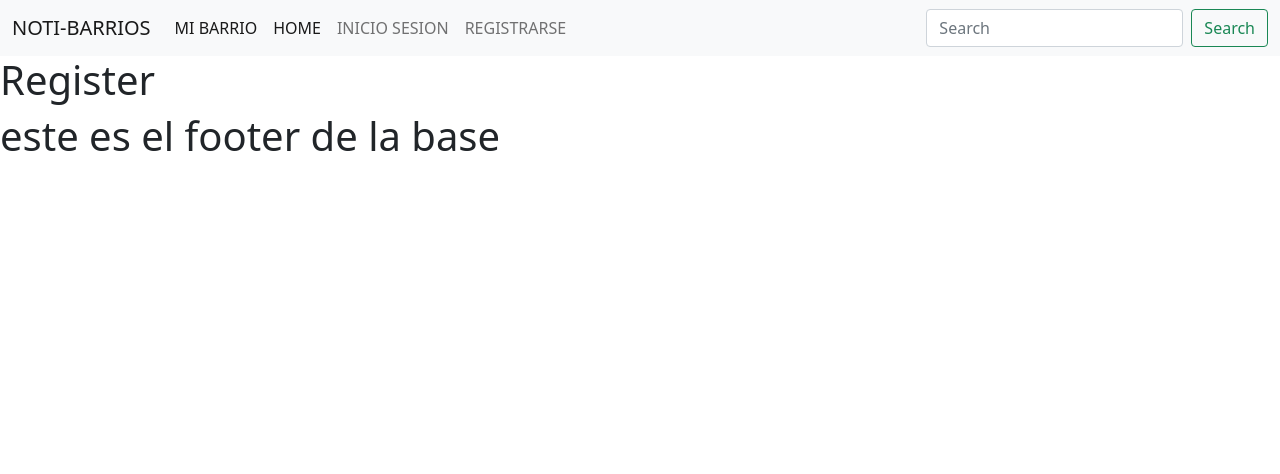
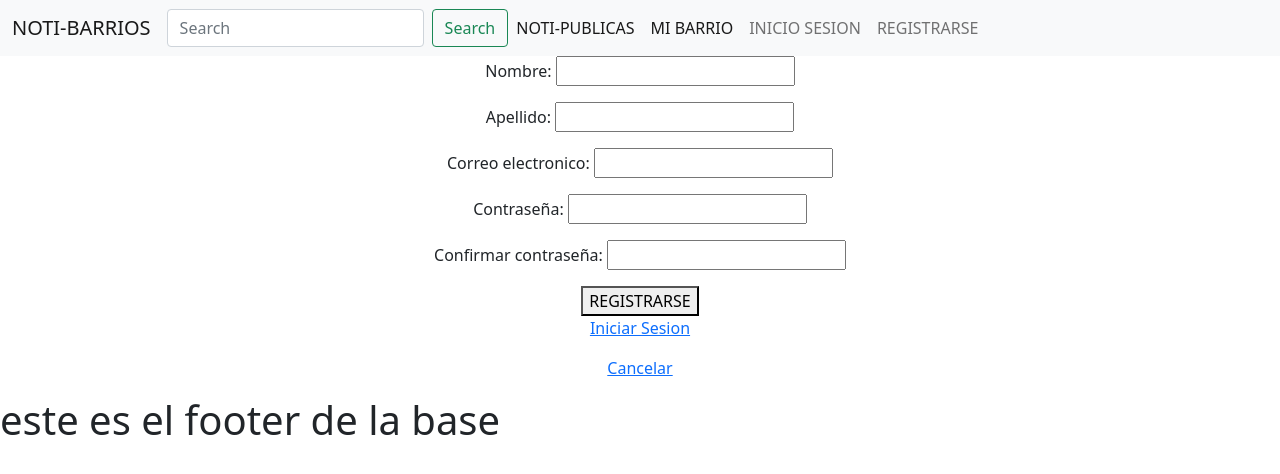
Before and after one commit to PedroFassanelli/TP_IW_2022, a Django app: page /register/ in a window 1280 px wide. Shown: the top 474 px of the page. Run offline with Django 4.2, Linux system fonts and the light colour scheme.

Commit message:
Muchos cambios, falta terminar.

```diff
--- a/NotiBarrio/NotiBarrio/urls.py
+++ b/NotiBarrio/NotiBarrio/urls.py
@@ -22,7 +22,8 @@ urlpatterns = [
     path('accounts/', include('django.contrib.auth.urls')),
     path('', views.homepage, name='homepage'),
     path('mibarrio/', views.mibarrio, name='mibarrio'),
-    #path('login/', views.login, name='login'),
+    path('notipublicas/', views.notipublicas, name='notipublicas'),
+    path('login/', views.login, name='login'),
     path('register/', views.register, name='register'),
     path('nuevapublicacion/', views.nuevaPublicacion, name='nuevapublicacion'),
 ]
--- a/NotiBarrio/sitio/forms.py
+++ b/NotiBarrio/sitio/forms.py
@@ -3,16 +3,16 @@ from sitio.models import *
 from django.core.exceptions import ValidationError
 
 class FromCrearUsuario(forms.Form):
-    firs_name = forms.CharField(max_length= 15)
-    last_name = forms.CharField(max_length= 25)
-    email = forms.EmailField(max_length= 50)
-    password = forms.CharField(widget=forms.PasswordInput())
-    password2 = forms.CharField(widget=forms.PasswordInput())
+    firs_name = forms.CharField(max_length= 15, label='Nombre')
+    last_name = forms.CharField(max_length= 25, label='Apellido')
+    email = forms.EmailField(max_length= 50, label='Correo electronico')
+    password = forms.CharField(widget=forms.PasswordInput(), label='Contraseña')
+    password2 = forms.CharField(widget=forms.PasswordInput(), label='Confirmar contraseña')
     born = forms.DateField
 
     '''Validaciones'''
     def clean_password2(self):
-        password = self.cleaned_data['password1']
+        password = self.cleaned_data['password']
         password2 = self.cleaned_data['password2']
 
         if password != password2:
@@ -27,8 +27,10 @@ class FromCrearUsuario(forms.Form):
             raise forms.ValidationError('El Email elegido ya esta en uso.')
         return email
 
-'''class FromLogin(forms.Form):
-    pass
+class FromLogin(forms.Form):
+    email = forms.EmailField(max_length= 50, label='Correo electronico')
+    password = forms.CharField(widget=forms.PasswordInput(), label='Contraseña')
 
-class FromNuevaPublicacion(forms.From):
+
+'''class FromNuevaPublicacion(forms.From):
     pass'''
--- a/NotiBarrio/sitio/templates/base.html
+++ b/NotiBarrio/sitio/templates/base.html
@@ -6,40 +6,38 @@
         <meta name="viewport" content="width=device-width, initial-scale=1">
         <title>{% block namepage %}{% endblock %}</title>
         <link href="https://cdn.jsdelivr.net/npm/bootstrap@5.0.2/dist/css/bootstrap.min.css" rel="stylesheet" integrity="sha384-EVSTQN3/azprG1Anm3QDgpJLIm9Nao0Yz1ztcQTwFspd3yD65VohhpuuCOmLASjC" crossorigin="anonymous">
-
     </head>
     <body>
         <!-- Inicio Header Menu area -->
         <header>
             <nav class="navbar navbar-expand-lg navbar-light bg-light">
                 <div class="container-fluid">
-                  <a class="navbar-brand" href="#">NOTI-BARRIOS</a>
+                  <a class="navbar-brand" href="{% url 'homepage' %}">NOTI-BARRIOS</a>
                   <button class="navbar-toggler" type="button" data-bs-toggle="collapse" data-bs-target="#navbarSupportedContent" aria-controls="navbarSupportedContent" aria-expanded="false" aria-label="Toggle navigation">
                     <span class="navbar-toggler-icon"></span>
                   </button>
                   <div class="collapse navbar-collapse" id="navbarSupportedContent">
+                    <form class="d-flex">
+                      <input class="form-control me-2" type="search" placeholder="Search" aria-label="Search">
+                      <button class="btn btn-outline-success" type="submit">Search</button>
+                    </form>
                     <ul class="navbar-nav me-auto mb-2 mb-lg-0">
                       <li class="nav-item">
-                        <a class="nav-link active" aria-current="page" href="{% url 'mibarrio' %}">MI BARRIO</a>
+                        <a class="nav-link active" aria-current="page" href="{% url 'notipublicas' %}">NOTI-PUBLICAS</a>
                       </li>
                       <li class="nav-item">
-                        <a class="nav-link active" aria-current="page" href="{% url 'homepage' %}">HOME</a>
+                        <a class="nav-link active" aria-current="page" href="{% url 'mibarrio' %}">MI BARRIO</a>
                       </li>
                       <li class="nav-item">
                         <a class="nav-link" href="{% url 'login' %}">INICIO SESION</a>
                       </li>
                       <li class="nav-item">
-                        <a class="nav-link" href="{% url 'login' %}">REGISTRARSE</a>
+                        <a class="nav-link" href="{% url 'register' %}">REGISTRARSE</a>
                       </li>
                     </ul>
-                    <form class="d-flex">
-                      <input class="form-control me-2" type="search" placeholder="Search" aria-label="Search">
-                      <button class="btn btn-outline-success" type="submit">Search</button>
-                    </form>
                   </div>
                 </div>
             </nav>
-
         </header>
         <!-- Fin Header Menu area -->
 
--- a/NotiBarrio/sitio/templates/homepage.html
+++ b/NotiBarrio/sitio/templates/homepage.html
@@ -3,6 +3,7 @@
 {% block namepage %}Homepage{% endblock %}
 
 {% block contents %}
+<div ALIGN="center">
     <h1>Homepage</h1>
     {% if user.is_authenticated %}
         Bienvendio {{ user.username }}!!
@@ -11,4 +12,5 @@
         <p>No estas logueado</p>
         <a href="{% url 'login' %}" class="btn btn-secondary">Iniciar Sesión</a>
     {% endif %}
+</div>
 {% endblock %}
--- a/NotiBarrio/sitio/templates/register.html
+++ b/NotiBarrio/sitio/templates/register.html
@@ -3,5 +3,12 @@
 {% block namepage %}Register{% endblock %}
 
 {% block contents %}
-<h1>Register</h1>
+<form class="form" method="POST" ALIGN="center">
+    {% csrf_token %}
+    {{form.as_p}}
+    <button type="submit">REGISTRARSE</button>
+    <p><a href="{% url 'login' %}">Iniciar Sesion </a></p>
+    <p><a href="{% url 'homepage' %}">Cancelar</a></p>
+</form>
+
 {% endblock %}
--- a/NotiBarrio/sitio/views.py
+++ b/NotiBarrio/sitio/views.py
@@ -1,5 +1,8 @@
+from multiprocessing import context
 from django.shortcuts import render
-from django.contrib import auth
+from django.contrib import auth, messages
+from django.contrib.auth import authenticate
+from django.contrib.auth.models import User
 from sitio.models import *
 from sitio.forms import *
 from django.contrib.auth.decorators import login_required
@@ -8,10 +11,36 @@ def homepage(request):
     return render(request, 'homepage.html', {})
 
 def login(request):
-    return render(request, 'login.html', {})
+    if not request.user.is_authenticated:
+        if request.method == 'POST':
+            form = FromLogin(data = request.Post)
+            if form.is_valid():
+                validar_email = form.cleaned_data['email']
+                validar_password = form.cleaned_data['password']
+
+                messages.success(request, 'Usuario Logeado')
+        else:
+            form = FromLogin()
+
+    context = {'form': form, 'messages': messages}
+    return render(request, 'login.html', context)
 
 def register(request):
-    return render(request, 'register.html', {})
+    if not request.user.is_authenticated:
+        if request.method == 'POST':
+            form = FromCrearUsuario(data = request.POST)
+            if form.is_valid():
+                validar = form.cleaned_data['email']
+
+                messages.success(request, 'Usuario creado')
+        else:
+            form = FromCrearUsuario()
+
+    context = {'form': form, 'messages': messages}
+    return render(request, 'register.html', context)
+
+def notipublicas(request):
+    return render(request, 'noticiaspublicas.html', {})
 
 @login_required(login_url= 'login')
 def mibarrio(request):
```
Also changed, not shown: NotiBarrio/sitio/templates/login.html (+10 -1 lines), NotiBarrio/sitio/templates/noticiaspublicas.html (added, +9 -0 lines), NotiBarrio/sitio/templates/registration/login.html (deleted, +0 -8 lines). Lines whose indentation alone changed are shown as unchanged.
